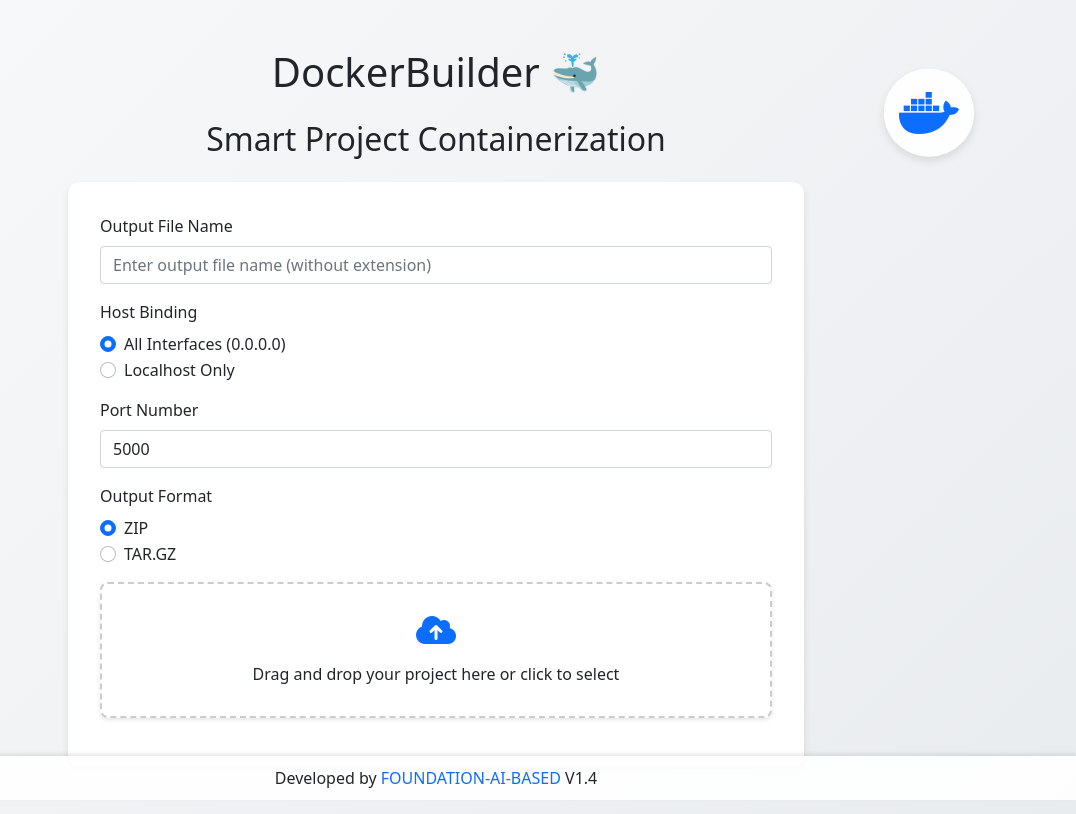
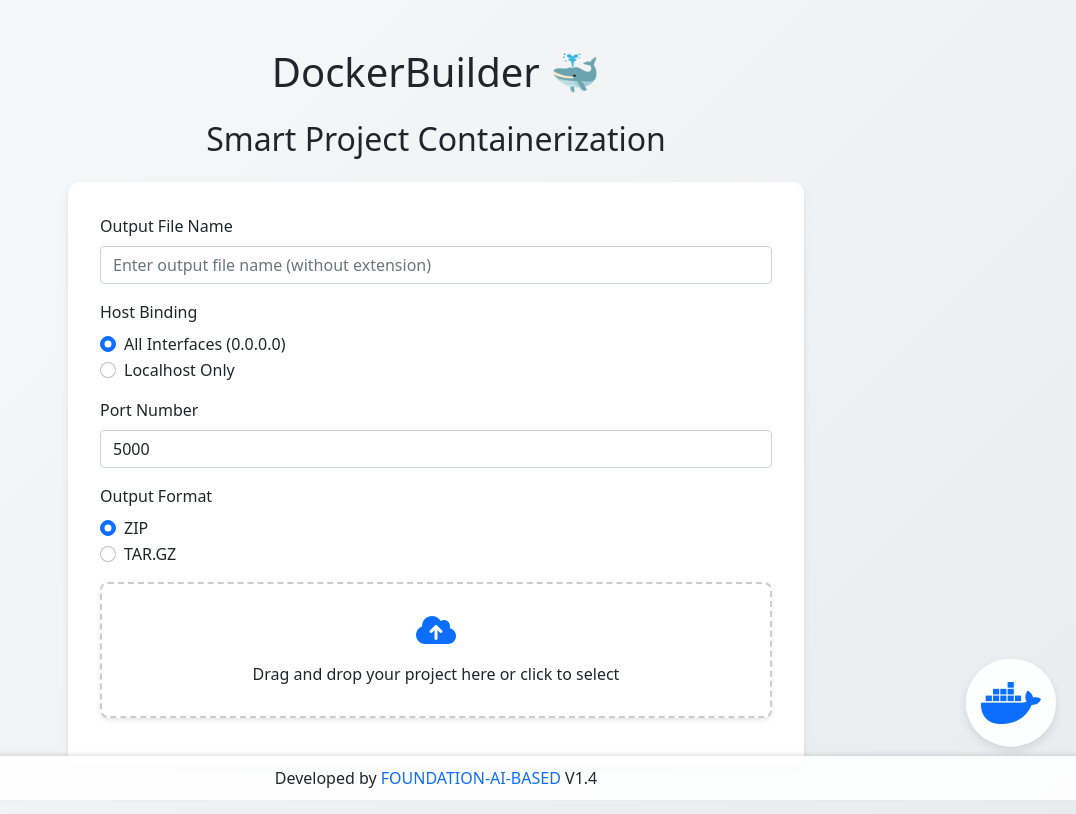
Before and after one commit to FOUNDATION-AI-BASED/DockerBuilder, a Flask app: page / in a window 1280 px wide. Shown: the whole page, without its empty margins (204-1280 px from the left). Run offline with Flask 2, Linux system fonts and the light colour scheme.

Commit message:
Update index.html

```diff
--- a/templates/index.html
+++ b/templates/index.html
@@ -22,8 +22,8 @@
         }
 
         .docker-whale {
-            position: absolute;
-            top: 50%;
+            position: fixed;
+            bottom: 50px;
             right: 20px;
             transform: translateY(-50%);
             font-size: 48px;
```
